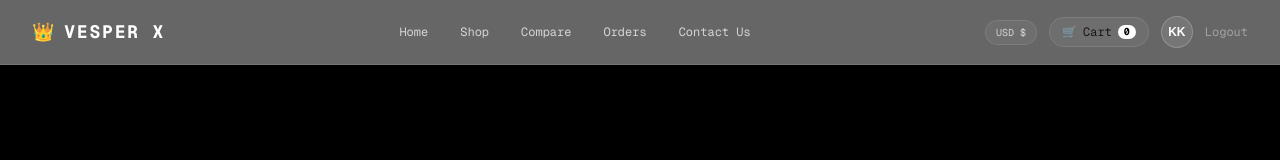
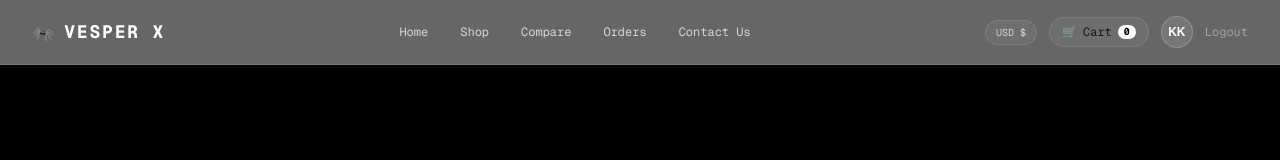
Before and after one commit to freakkykaran/runtime-terrors, a Next.js app: page / in a window 1280 px wide. Shown: the top 160 px of the page. Built offline with nearby package versions, Linux system fonts and the light colour scheme.

Commit message:
Restore spider logo in navbar

```diff
--- a/app/components/Navbar.tsx
+++ b/app/components/Navbar.tsx
@@ -21,9 +21,9 @@ export default function Navbar() {
     <header className="sticky top-0 z-50 bg-black/60 backdrop-blur-xl border-b border-white/10">
       <div className="max-w-7xl mx-auto px-4 sm:px-6 lg:px-8 h-16 flex items-center justify-between">
 
-        {/* Brand Logo */}
+        {/* Brand Logo with Spider */}
         <Link href="/" className="text-base sm:text-lg font-bold tracking-widest text-white uppercase font-mono flex items-center gap-2">
-          <span className="text-emerald-400">👑</span>
+          <span className="text-emerald-400">🕷️</span>
           <span>Vesper X</span>
         </Link>
 
```
